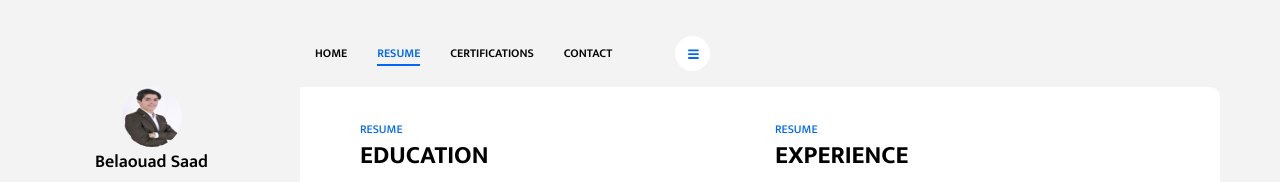
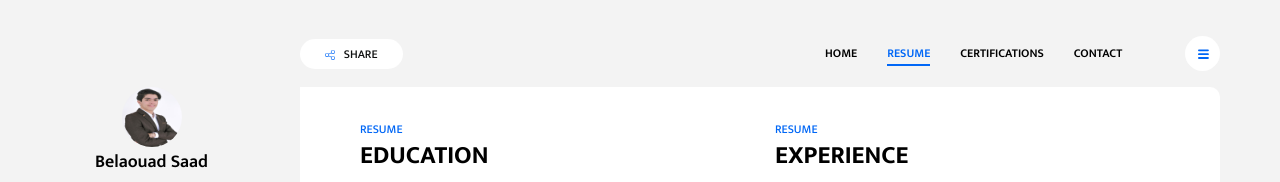
Before and after one commit to Saad-Belaouad/BELAOUADSAAD, a website: page resume.html in a window 1280 px wide. Shown: the top 182 px of the page. Drawn offline with Linux system fonts and the light colour scheme.

Commit message:
Update resume.html

```diff
--- a/resume.html
+++ b/resume.html
@@ -14,7 +14,8 @@
 
 <body>
     <header>
-
+ <button class="btn btn-white btn-share ml-auto mr-3 ml-md-0 mr-md-auto"><img src="assets/images/share.svg" alt="share" class="btn-img">
+            SHARE</button>
         <nav class="collapsible-nav" id="collapsible-nav">
             <a href="index.html" class="nav-link ">HOME</a>
             <a href="resume.html" class="nav-link active">RESUME</a>
```
